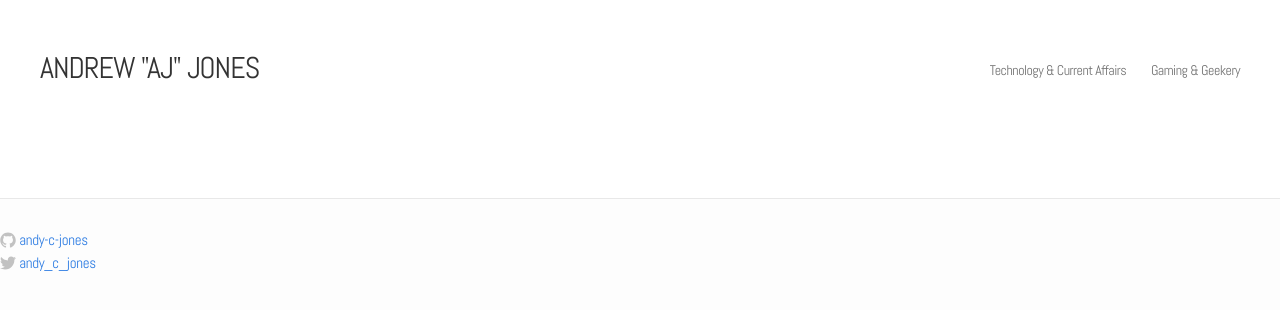
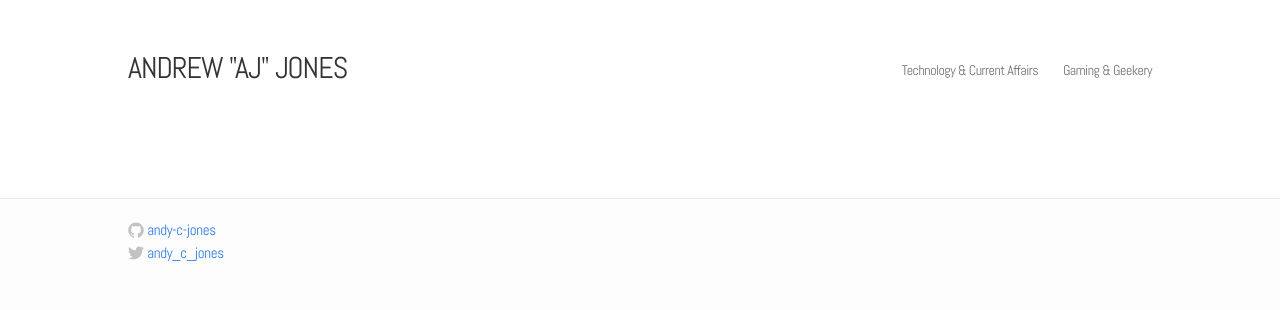
Before and after one commit to andy-c-jones/andy-c-jones.github.io, a Jekyll site: the page built from index.html, in a window 1280 px wide. Shown: the top 310 px of the page. Built offline with Jekyll 4.4.1, drawn with Linux system fonts in a browser that asks for light colours.

Commit message:
aligned header, footer and content

```diff
--- a/_includes/head.html
+++ b/_includes/head.html
@@ -1,7 +1,7 @@
 <head>
     <meta charset="utf-8">
     <meta http-equiv="X-UA-Compatible" content="IE=edge">
-    <title>{% if page.title %}{{ page.title }}{% else %}{{ site.title }}{% endif %}</title>
+    <title>AJ's Blog</title>
     <meta name="viewport" content="width=device-width">
     <meta name="description" content="{{ site.description }}">
     <link rel="canonical" href="{{ page.url | replace:'index.html','' | prepend: site.baseurl | prepend: site.url }}">
--- a/css/main.css
+++ b/css/main.css
@@ -43,7 +43,7 @@
 .site-header {
   min-height: 56px;
   background-color: white;
-  padding: 40px;
+  padding: 40px 10%;
 }
 
 .site-title,
@@ -77,7 +77,7 @@
 
 .site-footer {
   border-top: 1px solid #e8e8e8;
-  padding: 30px 0;
+  padding: 20px 10%;
 }
 
 .footer-heading {
@@ -136,7 +136,7 @@
 /* ----------------------------------------------------------*/
 
 .page-content {
-  padding: 30px 0;
+  padding: 30px 10%;
   background-color: #fff;
 }
 
```
Also changed, not shown: 6 other files.
